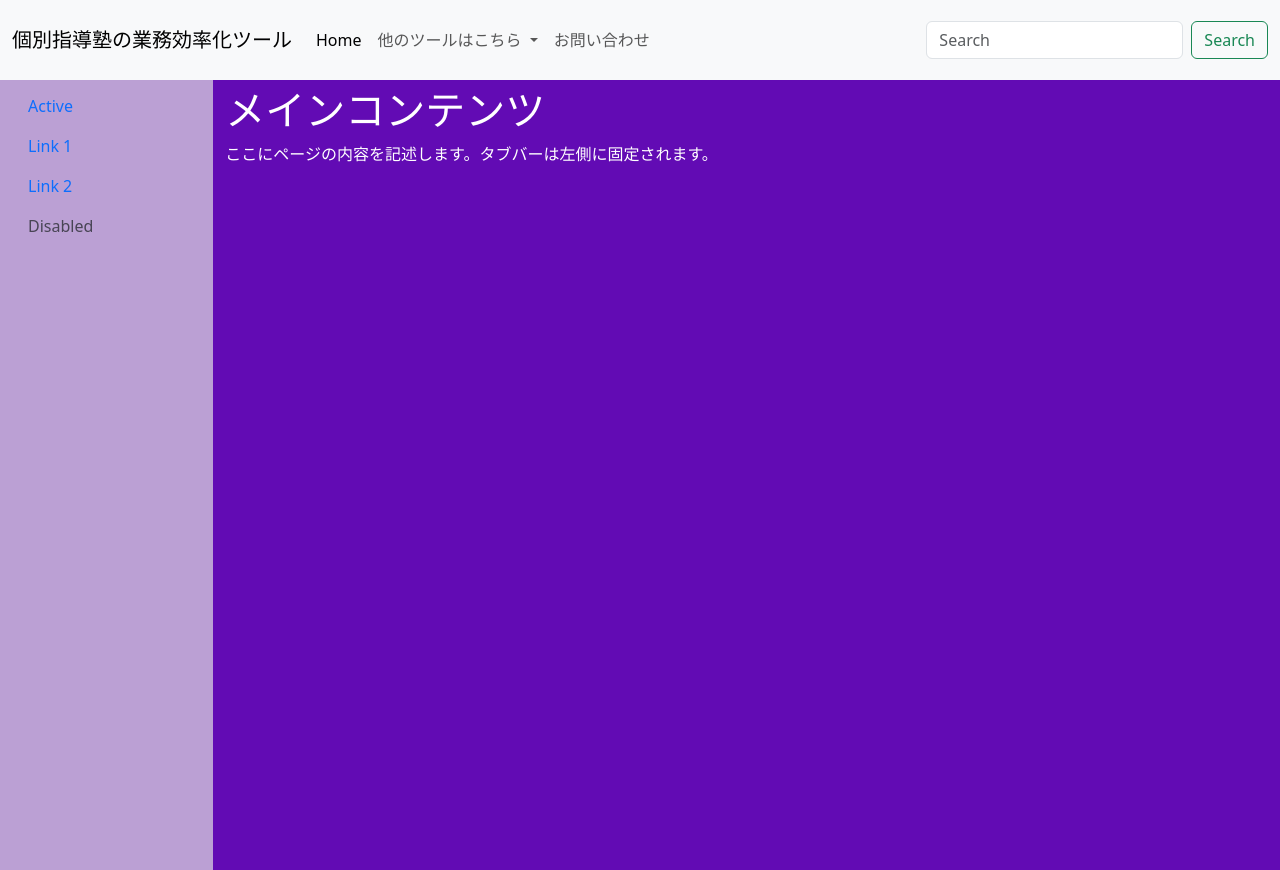
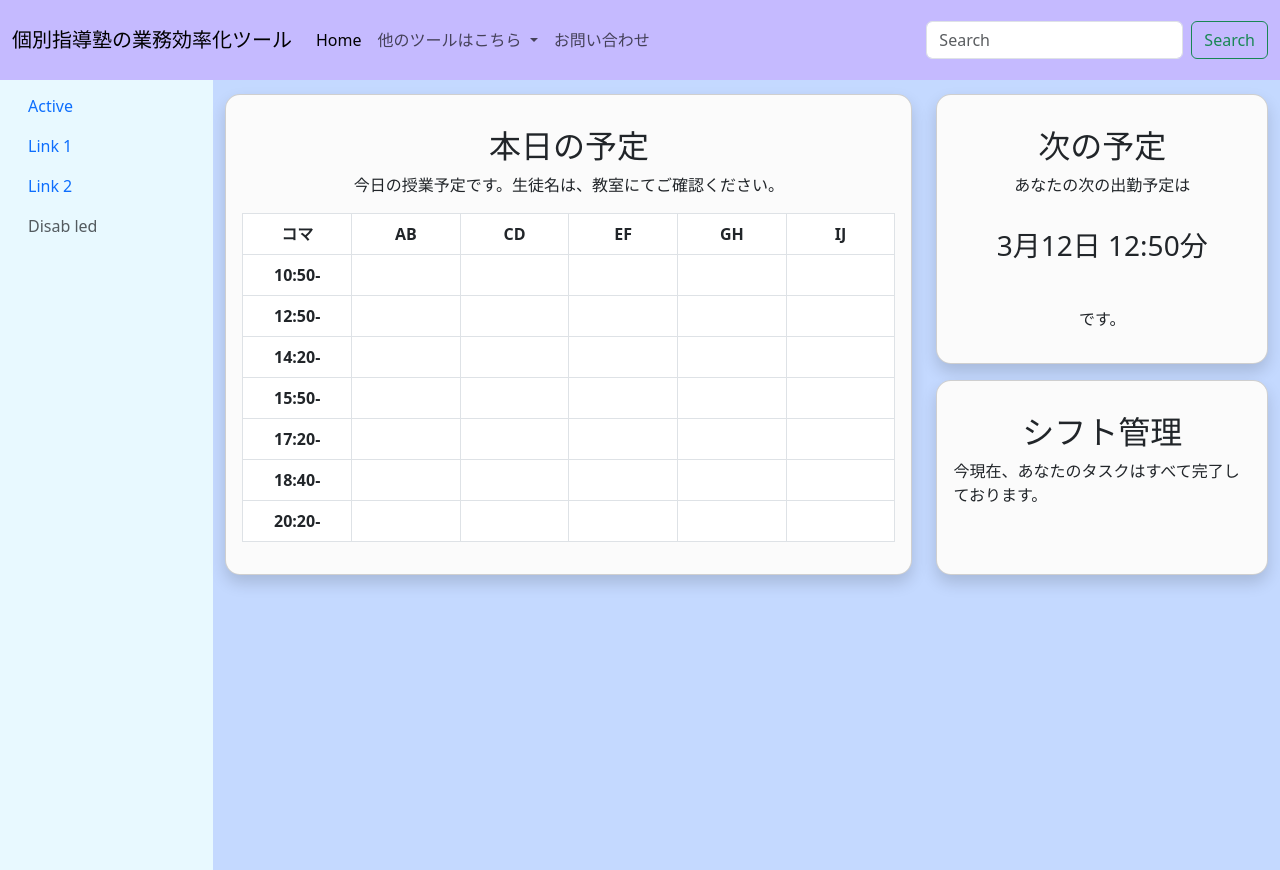
Before and after one commit to yut0takagi/LP_class, a Flask app: page /dashboard in a window 1280 px wide. Run offline with Flask 3, Linux system fonts and the light colour scheme; lists and menus that the app fills with data are empty.

Commit message:
make templates for the new flask app in this tool

```diff
--- a/new_flask_app/dx_app/static/css/style.css
+++ b/new_flask_app/dx_app/static/css/style.css
@@ -1,9 +1,3 @@
 .navbar {
     height: 10%;
 }
-
-
-body{
-    padding-top: 70px;
-    background-color: rgb(98, 11, 180);
-}
--- a/new_flask_app/dx_app/templates/dx_app/dashboard.html
+++ b/new_flask_app/dx_app/templates/dx_app/dashboard.html
@@ -5,19 +5,67 @@
 <div class="container-fluid">
     <div class="row">
         <!-- 左側の固定タブバー -->
-        <div class="col-2 position-fixed" style="background-color: rgb(187, 160, 212); height: 100vh;">
+        <div class="col-2 position-fixed" style="background-color: #E8F9FF; height: 100vh;">
             <nav class="nav flex-column mt-3">
                 <a class="nav-link active" aria-current="page" href="#">Active</a>
                 <a class="nav-link" href="#">Link 1</a>
                 <a class="nav-link" href="#">Link 2</a>
-                <a class="nav-link disabled" tabindex="-1" aria-disabled="true">Disabled</a>
+                <a class="nav-link disabled" tabindex="-1" aria-disabled="true">Disab led</a>
             </nav>
         </div>
+        <div class="col offset-2" style="background-color: #C4D9FF; min-height: 100vh;">
+            <div class="row justify-content-center align-items-stretch mt-4">
+                <!-- 本日の予定 -->
+                <div class="col-8 d-flex flex-column">
+                    <div class="card shadow flex-grow-1" style="background-color: #FBFBFB; border-radius: 15px;">
+                        <div class="card-body text-center d-flex flex-column">
+                            <h2 class="mt-3">本日の予定</h2>
+                            <p>今日の授業予定です。生徒名は、教室にてご確認ください。</p>
 
-        <!-- 右側のコンテンツ（タブバーの幅分オフセット） -->
-        <div class="col offset-2" style="background-color: rgb(98, 11, 180); min-height: 100vh;">
-            <h1 class="text-white mt-3">メインコンテンツ</h1>
-            <p class="text-white">ここにページの内容を記述します。タブバーは左側に固定されます。</p>
+                            <!-- テーブル部分 -->
+                            <table class="table table-bordered mt-auto" style="table-layout: fixed; width: 100%;" aria-label="本日の授業スケジュール">
+                                <thead>
+                                    <tr>
+                                        <th scope="col">コマ</th>
+                                        <th scope="col">AB</th>
+                                        <th scope="col">CD</th>
+                                        <th scope="col">EF</th>
+                                        <th scope="col">GH</th>
+                                        <th scope="col">IJ</th>
+                                    </tr>
+                                </thead>
+                                <tbody>
+                                    <tr><th scope="row">10:50-</th><td></td><td></td><td></td><td></td><td></td></tr>
+                                    <tr><th scope="row">12:50-</th><td></td><td></td><td></td><td></td><td></td></tr>
+                                    <tr><th scope="row">14:20-</th><td></td><td></td><td></td><td></td><td></td></tr>
+                                    <tr><th scope="row">15:50-</th><td></td><td></td><td></td><td></td><td></td></tr>
+                                    <tr><th scope="row">17:20-</th><td></td><td></td><td></td><td></td><td></td></tr>
+                                    <tr><th scope="row">18:40-</th><td></td><td></td><td></td><td></td><td></td></tr>
+                                    <tr><th scope="row">20:20-</th><td></td><td></td><td></td><td></td><td></td></tr>
+                                </tbody>
+                            </table>
+                        </div>
+                    </div>
+                </div>
+
+                <!-- 今後の予定 -->
+                <div class="col-4 d-flex flex-column">
+                    <div class="card shadow flex-grow-1 mb-3" style="background-color: #FBFBFB; border-radius: 15px;">
+                        <div class="card-body text-center d-flex flex-column">
+                            <h2 class="mt-3">次の予定</h2>
+                            <p>あなたの次の出勤予定は</p>
+                            <h3 class="mt-3">3月12日 12:50分</h3>
+                            <p class="mt-auto">です。</p>
+                        </div>
+                    </div>
+                    <div class="card shadow flex-grow-1" style="background-color: #FBFBFB; border-radius: 15px;">
+                        <div class="card-body d-flex flex-column">
+                            <h2 class="mt-3 text-center">シフト管理</h2>
+                            <p>今現在、あなたのタスクはすべて完了しております。</p>
+                        </div>
+                    </div>
+                </div>
+            </div>
         </div>
     </div>
 </div>
--- a/new_flask_app/dx_app/templates/dx_app/homepage.html
+++ b/new_flask_app/dx_app/templates/dx_app/homepage.html
@@ -4,5 +4,7 @@
 <div class="container">
     <h1>homepage.html表示してます</h1>
     <p>後日編集します。</p>
+    <a href="/login">ログイン画面へ</a>
+    <a href="/dashboard">ダッシュボードへ</a><strong>※後日削除</strong>
 </div>
 {% endblock %}
--- a/new_flask_app/dx_app/templates/layout.html
+++ b/new_flask_app/dx_app/templates/layout.html
@@ -7,9 +7,19 @@
     <script defer src="https://cdn.jsdelivr.net/npm/bootstrap@5.3.0/dist/js/bootstrap.bundle.min.js" integrity="sha384-geWF76RCwLtnZ8qwWowPQNguL3RmwHVBC9FhGdlKrxdiJJigb/j/68SIy3Te4Bkz" crossorigin="anonymous"></script>
     <link rel="stylesheet" href="{{ url_for('static', filename='css/style.css') }}"/>
     <title>{{ title }}</title>
+    <style>
+        body{
+            padding-top: 70px;
+        }
+        {% if title == "ダッシュボード" %}
+            body {
+                background-color: #C4D9FF;
+            }
+        {% endif %}
+    </style>
 </head>
 <body>
-    <nav class="navbar navbar-expand-lg bg-body-tertiary fixed-top">
+    <nav class="navbar navbar-expand-lg fixed-top" style="background-color: #C5BAFF;">
         <div class="container-fluid">
             <a class="navbar-brand" href="#">個別指導塾の業務効率化ツール</a>
             <button class="navbar-toggler" type="button" data-bs-toggle="collapse" data-bs-target="#navbarSupportedContent" aria-controls="navbarSupportedContent" aria-expanded="false" aria-label="Toggle navigation">
@@ -42,8 +52,11 @@
             </div>
         </div>
     </nav>
-    {% block content %}
-    <!--ここにコンテンツを記述-->
-    {% endblock %}
+    <main>
+        <h1 class="visually-hidden">{{ title }}</h1>
+        {% block content %}
+        <!--ここにコンテンツを記述-->
+        {% endblock %}
+    </main>
 </body>
 </html>
```
